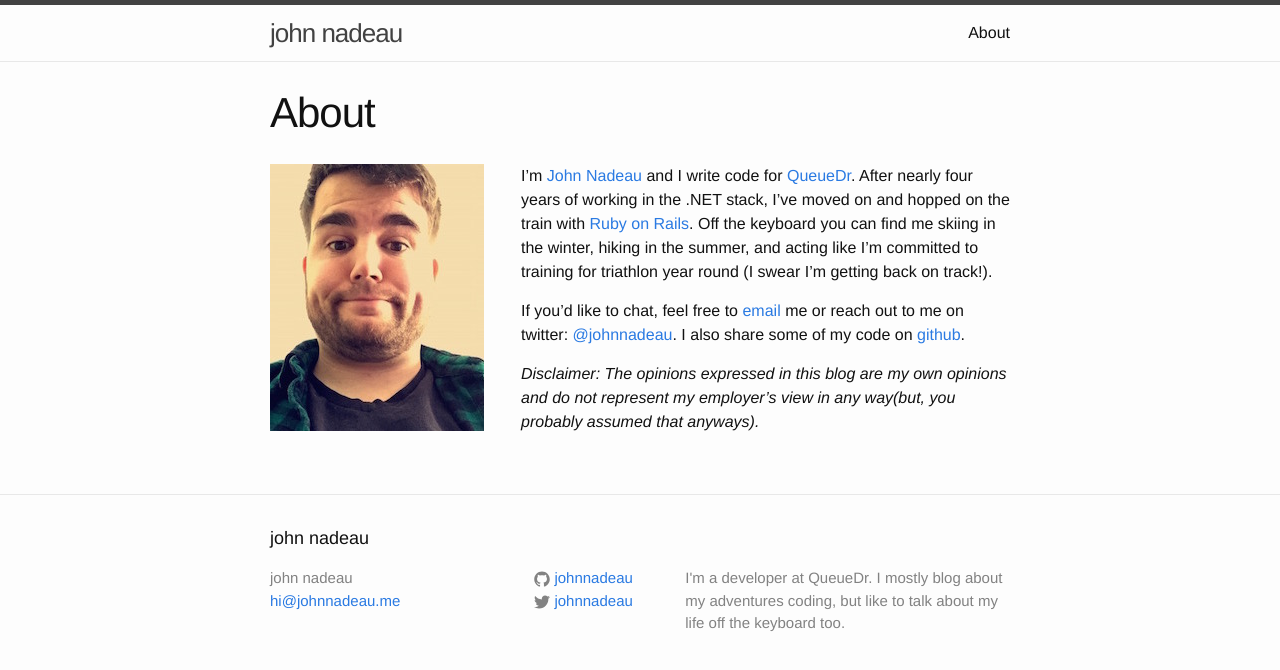
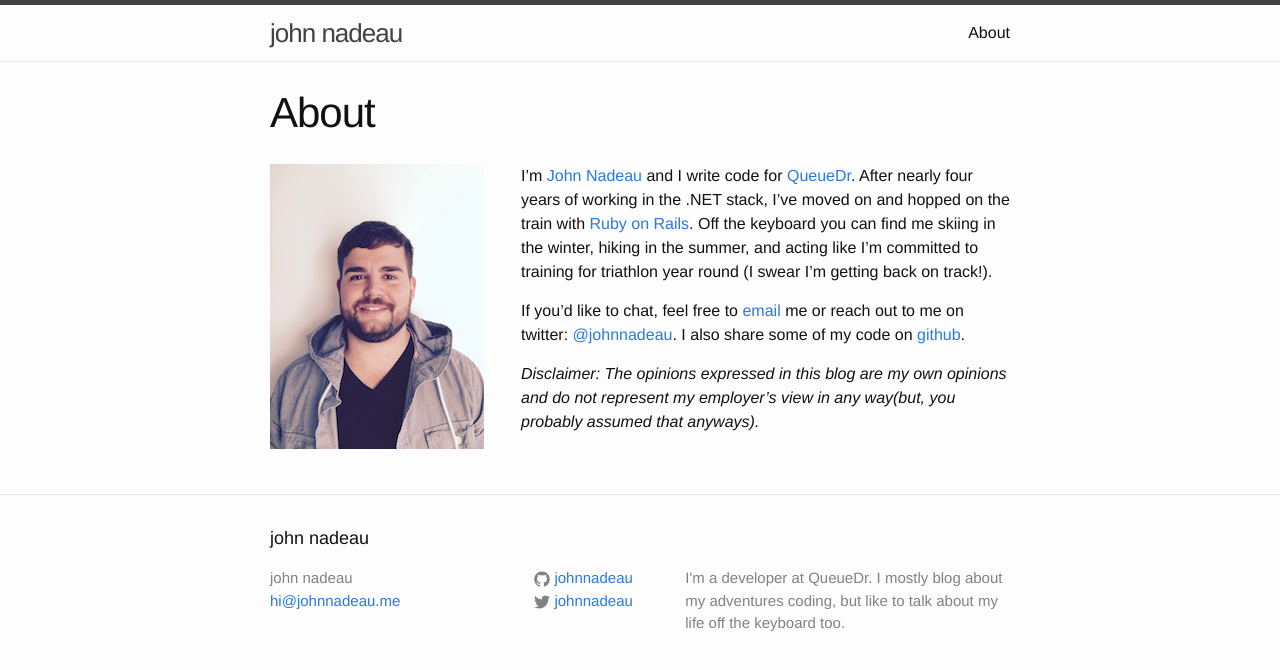
Before and after one commit to johnnadeau/johnnadeau.github.io, a Jekyll site: the page built from about.md, in a window 1280 px wide. Shown: the top 670 px of the page. Built offline with Jekyll 4.4.1, drawn with Linux system fonts in a browser that asks for light colours.

Commit message:
change photo on about page

```diff
--- a/about.md
+++ b/about.md
@@ -18,7 +18,7 @@ some of my code on [github][4].
 represent my employer’s view in any way(but, you probably assumed that
 anyways).*
 
-[0]: {{ site.url }}/assets/about.jpg "required goofy photo..."
+[0]: {{ site.baseurl }}/assets/john.jpg "required goofy photo..."
 [1]: https://queuedr.com "QueueDr"
 [2]: http://rubyonrails.org
 [3]: https://twitter.com/{{ site.twitter_username }}
```
Also changed, not shown: assets/about.jpg (deleted), assets/john.jpg (added).
